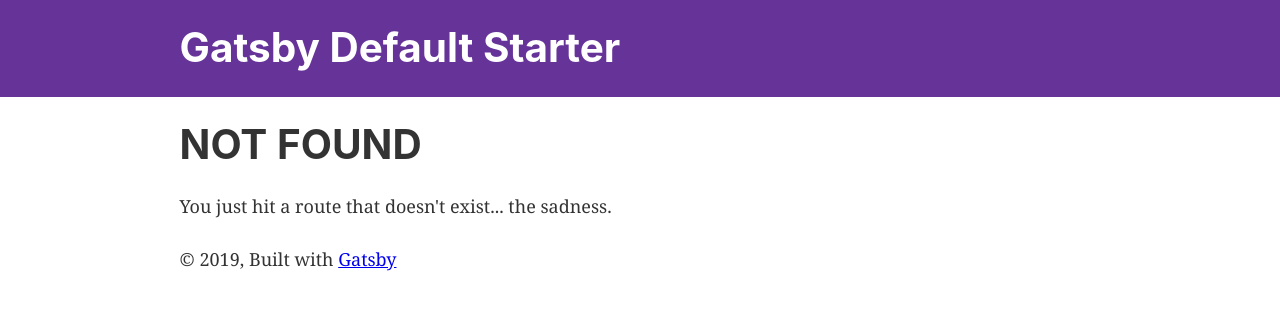
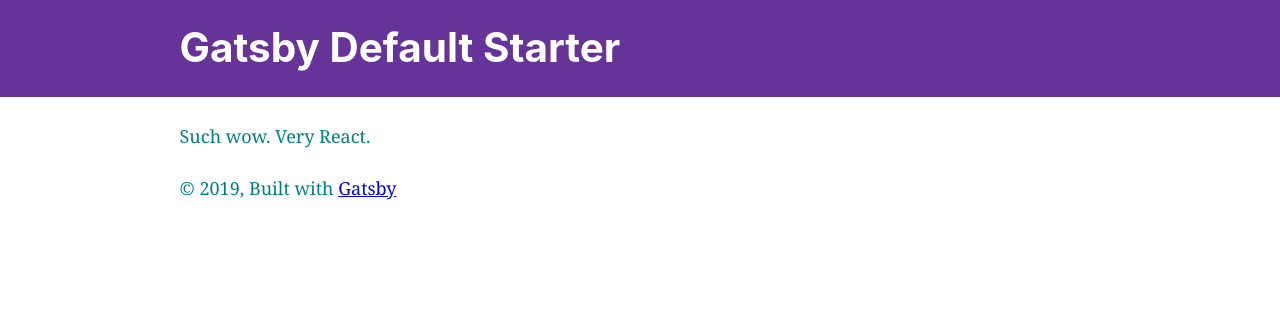
Before and after one commit to raulmarindev/personal-website, a Gatsby site: page /about in a window 1280 px wide. Before the commit this address had no page. Built offline with nearby package versions, Linux system fonts and the light colour scheme; Gatsby itself is replaced by a stand-in of ours.

Commit message:
Add a footer component. Add an about page.

```diff
--- /dev/null
+++ b/src/components/footer.js
@@ -0,0 +1,22 @@
+import React from "react"
+import PropTypes from "prop-types"
+
+const Footer = ({ linkUrl, linkText }) => (
+    <footer>
+        © {new Date().getFullYear()}, Built with
+          {` `}
+        <a href={linkUrl}>{linkText}</a>
+    </footer>)
+
+
+Footer.propTypes = {
+    linkUrl: PropTypes.string,
+    linkText: PropTypes.string,
+}
+
+Footer.defaultProps = {
+    linkUrl: ``,
+    linkText: ``,
+}
+
+export default Footer
--- a/src/components/layout.js
+++ b/src/components/layout.js
@@ -11,6 +11,7 @@ import { useStaticQuery, graphql } from "gatsby"
 
 import Header from "./header"
 import "./layout.css"
+import Footer from "./footer";
 
 const Layout = ({ children }) => {
   const data = useStaticQuery(graphql`
@@ -35,11 +36,7 @@ const Layout = ({ children }) => {
         }}
       >
         <main>{children}</main>
-        <footer>
-          © {new Date().getFullYear()}, Built with
-          {` `}
-          <a href="https://www.gatsbyjs.org">Gatsby</a>
-        </footer>
+        <Footer linkUrl="https://www.gatsbyjs.org" linkText="Gatsby" />
       </div>
     </>
   )
--- /dev/null
+++ b/src/pages/about.js
@@ -0,0 +1,10 @@
+import React from "react";
+import Layout from "../components/layout";
+
+export default () => (
+    <div style={{ color: `teal` }}>
+        <Layout>
+            <p>Such wow. Very React.</p>
+        </Layout>
+    </div>
+)
--- a/src/pages/index.js
+++ b/src/pages/index.js
@@ -8,9 +8,11 @@ import SEO from "../components/seo"
 const IndexPage = () => (
   <Layout>
     <SEO title="Home" />
-    <h1>Hi people</h1>
+    <h1>Good news pepe!!!</h1>
     <p>Welcome to your new Gatsby site.</p>
+    <div style={{ color: `purple` }}>Hello Gatsby!</div>
     <p>Now go build something great.</p>
+
     <div style={{ maxWidth: `300px`, marginBottom: `1.45rem` }}>
       <Image />
     </div>
```
